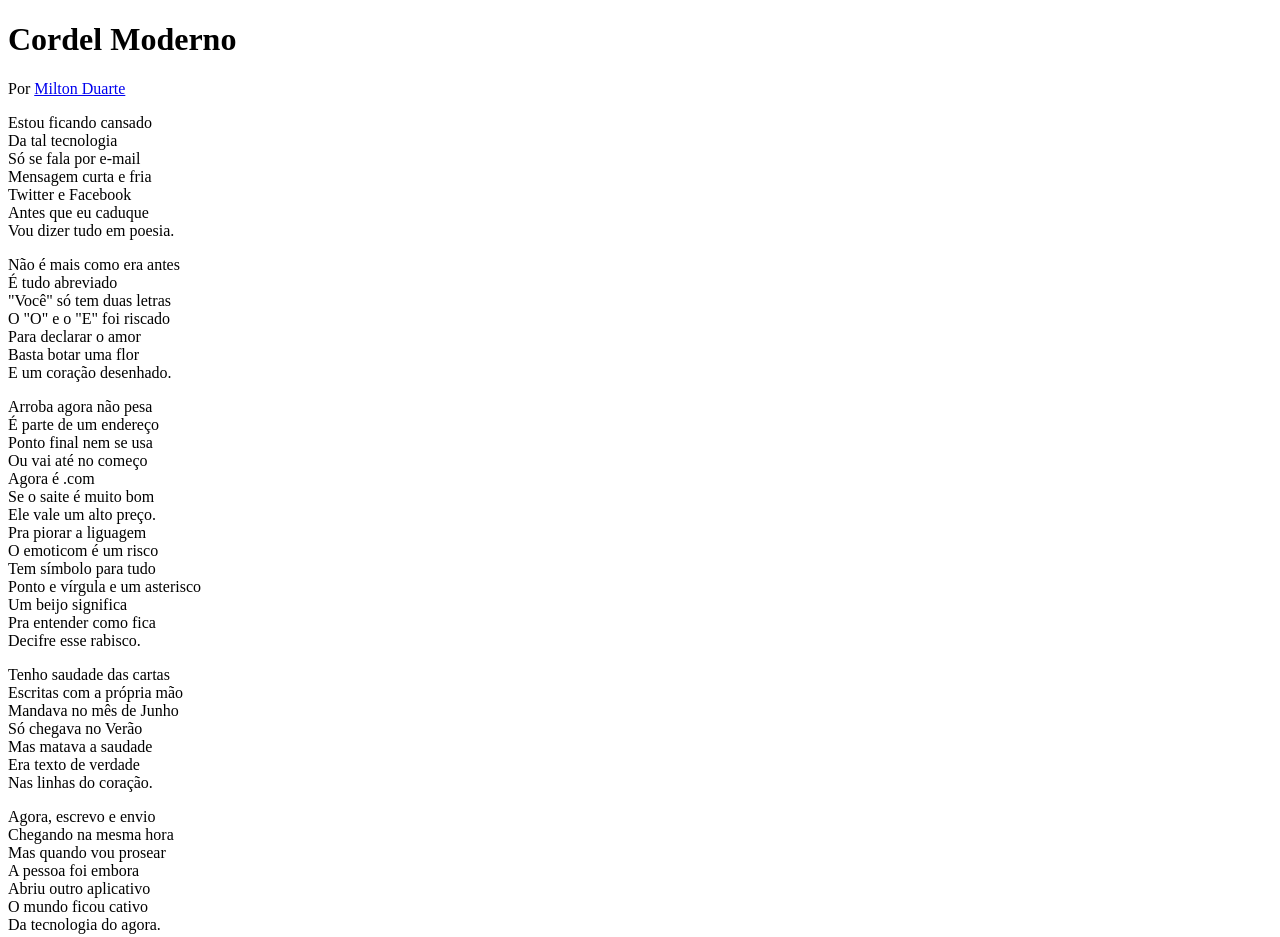
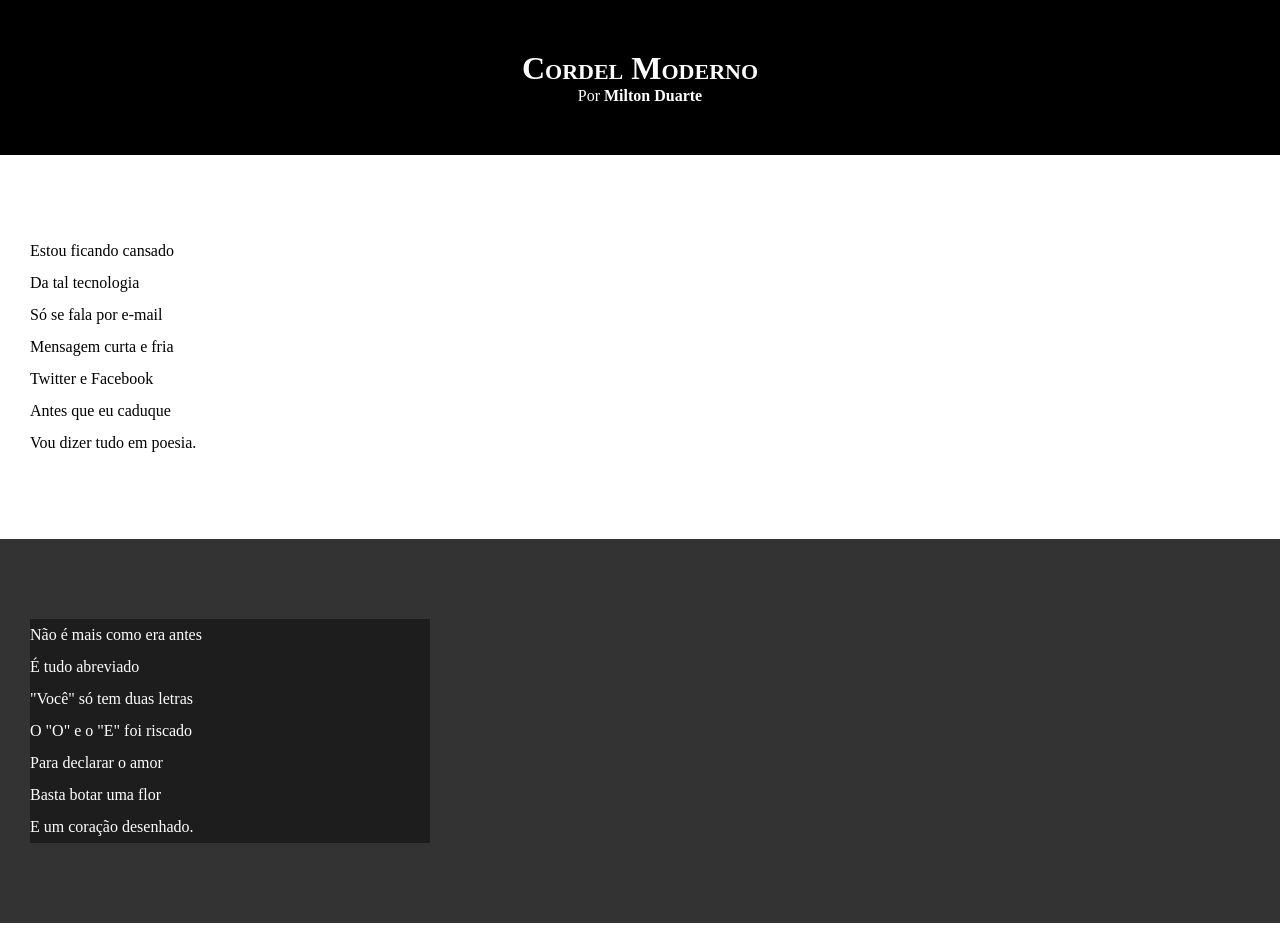
Before and after one commit to PedroHSN98/Html_CSS_curso_em-_video, a plain HTML site: page desafio012/index.html in a window 1280 px wide. Shown: the top 937 px of the page. Drawn offline with Linux system fonts and the light colour scheme.

Commit message:
atualizei os estidos de texto e blocos

```diff
--- a/desafio012/estilo/style.css
+++ b/desafio012/estilo/style.css
@@ -1 +1,69 @@
 @charset "UTF-8";
+
+*{
+    margin: 0px;
+    padding: 0px;
+}
+
+html, body{
+    min-height: 100vh;
+    background-color: darkgray;
+}
+
+header{
+    background-color: black;
+    color: white;
+    text-align: center;
+}
+
+header > h1{
+    padding-top: 50px;
+    /* text-transform: uppercase; */
+    font-variant: small-caps;
+}
+
+header > p{
+    padding-bottom: 50px;
+}
+
+header a, foorter a{
+    color: white;
+    text-decoration: none;
+    font-weight: bolder;
+}
+
+header a:holver, footer a:houver{
+    text-decoration: underline;
+}
+
+section{
+    padding-top: 10vh;
+    padding-bottom: 10vh;
+    line-height: 2em;
+    padding-left: 30px;
+
+}
+
+section.normal{
+    background-color: white;
+    color: black;
+}
+
+section.imagem{
+    background-color: rgb(51, 51, 51);
+    color: white;
+
+}
+
+section.imagem > p{
+    width: 400px;
+    background-color: rgba(0, 0, 0, 0.438);
+}
+
+
+footer{
+    background-color: black;
+    text-align: center;
+    color: white;
+    padding: 10px;
+}
--- a/desafio012/index.html
+++ b/desafio012/index.html
@@ -17,7 +17,7 @@
 
     </header>
 
-    <section>
+    <section class="normal">
         <p>
             Estou ficando cansado<br>
             Da tal tecnologia<br>
@@ -30,20 +30,20 @@
     </section>
 
 
-    <section>
+    <section class="imagem">
         <p>
             Não é mais como era antes<br>
             É tudo abreviado<br>
             "Você" só tem duas letras<br>
             O "O" e o "E" foi riscado<br>
-            Para declarar o amor<br>
+            Para declarar  o amor<br>
             Basta botar uma flor<br>
             E um coração desenhado.
         </p>
     </section>
 
 
-    <section>
+    <section class="normal">
         <p>
             Arroba agora não pesa<br>
             É parte de um endereço<br>
@@ -51,7 +51,10 @@
             Ou vai até no começo<br>
             Agora é .com<br>
             Se o saite é muito bom<br>
-            Ele vale um alto preço.<br>
+            Ele vale um alto preço.
+        </p>
+
+        <p>
             Pra piorar a liguagem<br>
             O emoticom é um risco<br>
             Tem símbolo para tudo<br>
@@ -63,7 +66,7 @@
     </section>
 
 
-    <section>
+    <section class="imagem">
         <p>
             Tenho saudade das cartas<br>
             Escritas com a própria mão<br>
@@ -76,7 +79,7 @@
     </section>
 
 
-    <section>
+    <section class="normal">
         <p>
             Agora, escrevo e envio<br>
             Chegando na mesma hora<br>
```
